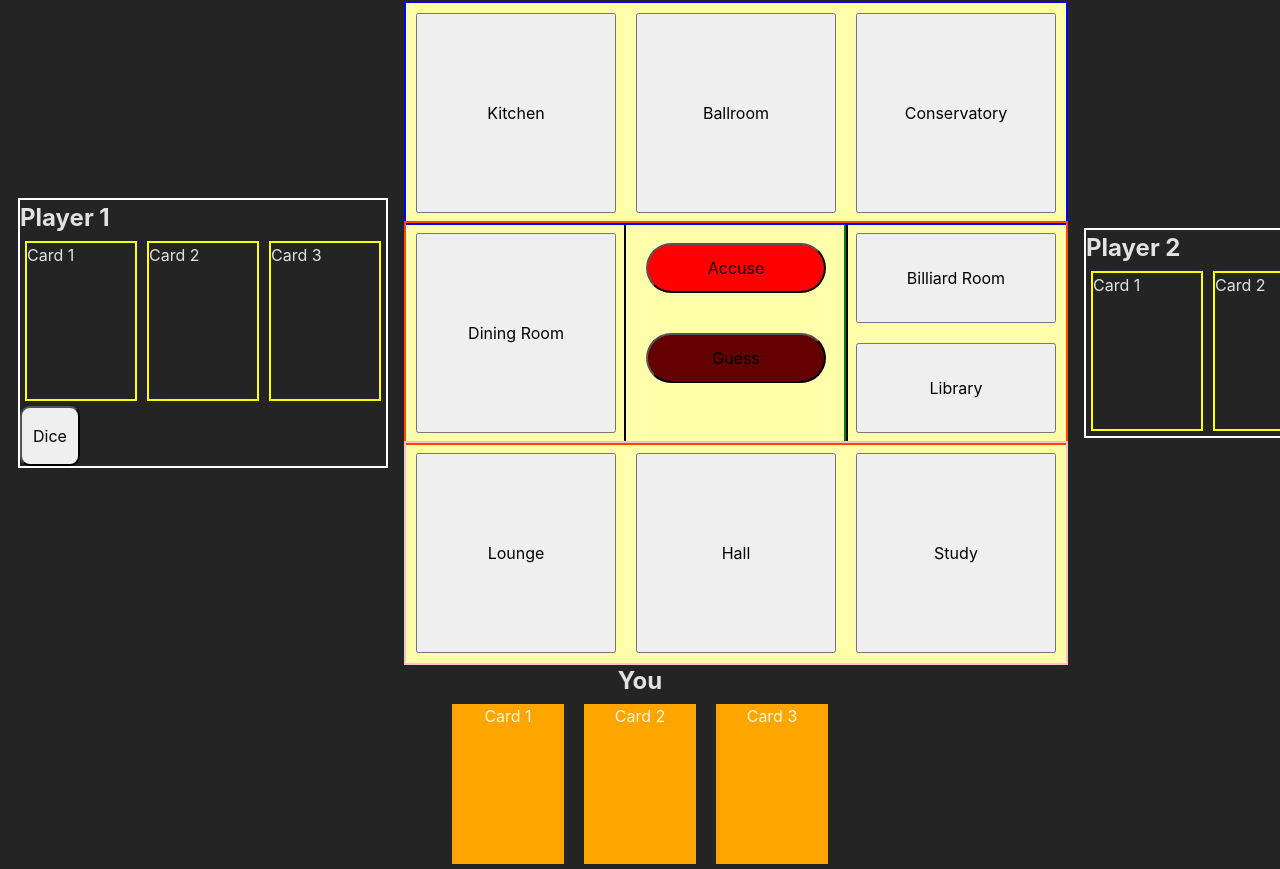
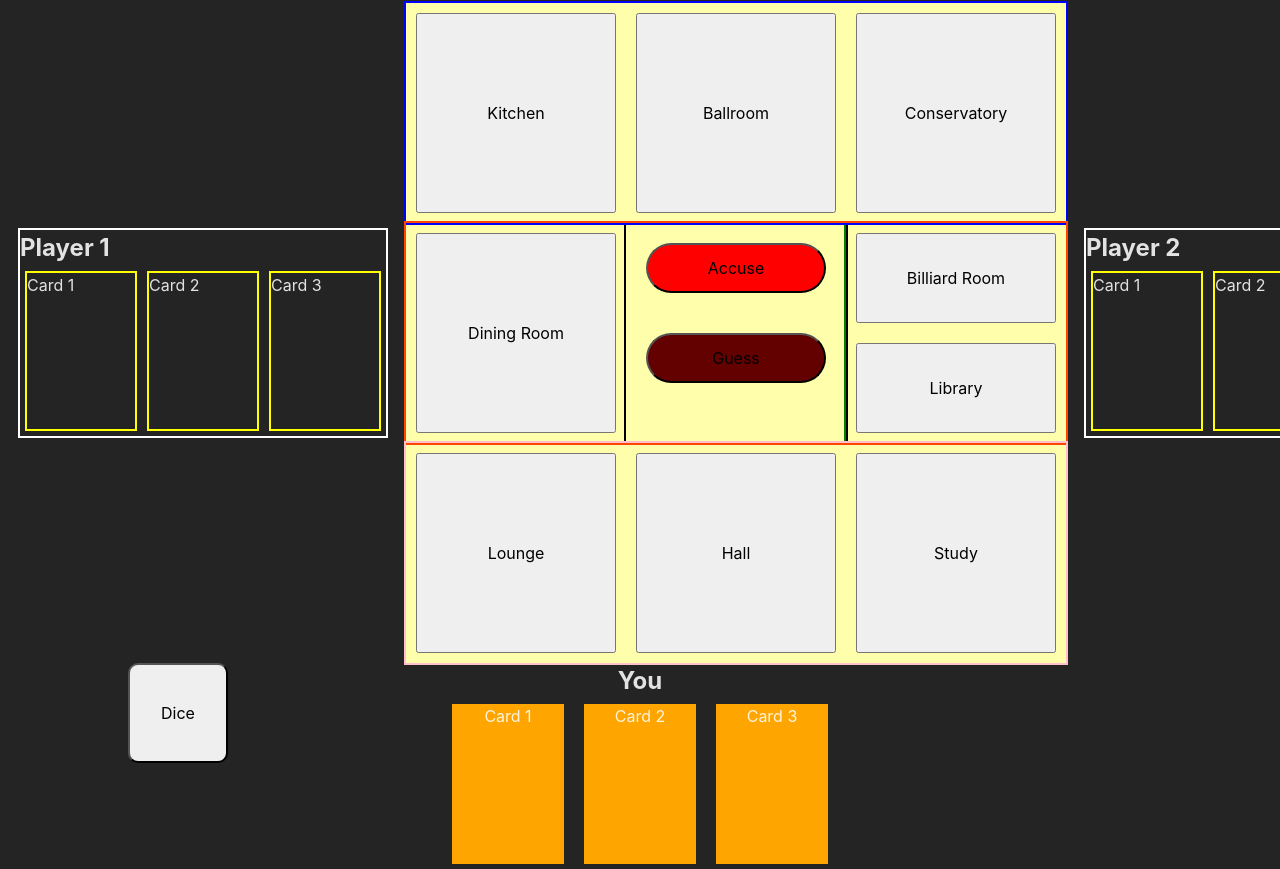
Before and after one commit to Medieinstitutet/fed22d-js-grundkurs-2-cluedo-nanidam, a website built with Vite: page index.html in a window 1280 px wide. Shown: the part 427-1296 px from the top of the page. Built offline with nearby package versions, Linux system fonts and the light colour scheme.

Commit message:
:lipstick: fix position :game_die:

```diff
--- a/index.html
+++ b/index.html
@@ -55,9 +55,7 @@
           <div class="player-card">Card 2</div>
           <div class="player-card">Card 3</div>
         </article>
-        <article class="dice-container">
-          <button class="dice">Dice</button>
-        </article>
+
       </section>
 
       <section class="board">
@@ -93,6 +91,9 @@
         </article>
       </section>
     </div>
+    <section class="dice-container">
+      <button class="dice">Dice</button>
+    </section>
     <section class="player-you">
       <h2>You</h2>
       <article class="your-hand">
--- a/src/style/style.scss
+++ b/src/style/style.scss
@@ -70,6 +70,7 @@ h1 {
   font-size: 5rem;
 }
 
+//guess box
 .dropdown {
   height: auto;
   width: 75%;
@@ -79,19 +80,8 @@ h1 {
   top: 50%;
   left: 50%;
   transform: translate(-50%, -50%);
-
-  .dice-container {
-    display: inline-block;
-
-    .dice {
-      width: 60px;
-      height: 60px;
-    }
-  }
-
   text-align: center;
   z-index: 10;
-
 
   .drop-title {
     margin: 15px;
@@ -117,6 +107,7 @@ h1 {
     }
   }
 }
+
 
 // hide guess-box until guess-btn is clicked
 .hidden {
@@ -205,15 +196,7 @@ h1 {
       margin: 5px;
     }
 
-    .dice-container {
-      display: inline-block;
 
-      .dice {
-        width: 60px;
-        height: 60px;
-        border-radius: 10px;
-      }
-    }
   }
 
 }
@@ -229,6 +212,9 @@ h1 {
   width: 100%;
   text-align: center;
 
+
+}
+
 .your-hand {
   // outline: 2px solid blue;
   display: flex;
@@ -242,4 +228,14 @@ h1 {
     margin: 5px;
   }
 }
+
+.dice-container {
+  position: absolute;
+  left: 10%;
+
+  .dice {
+    width: 100px;
+    height: 100px;
+    border-radius: 10px;
   }
+}
```
Also changed, not shown: src/style/style.css. Lines whose indentation alone changed are shown as unchanged.
